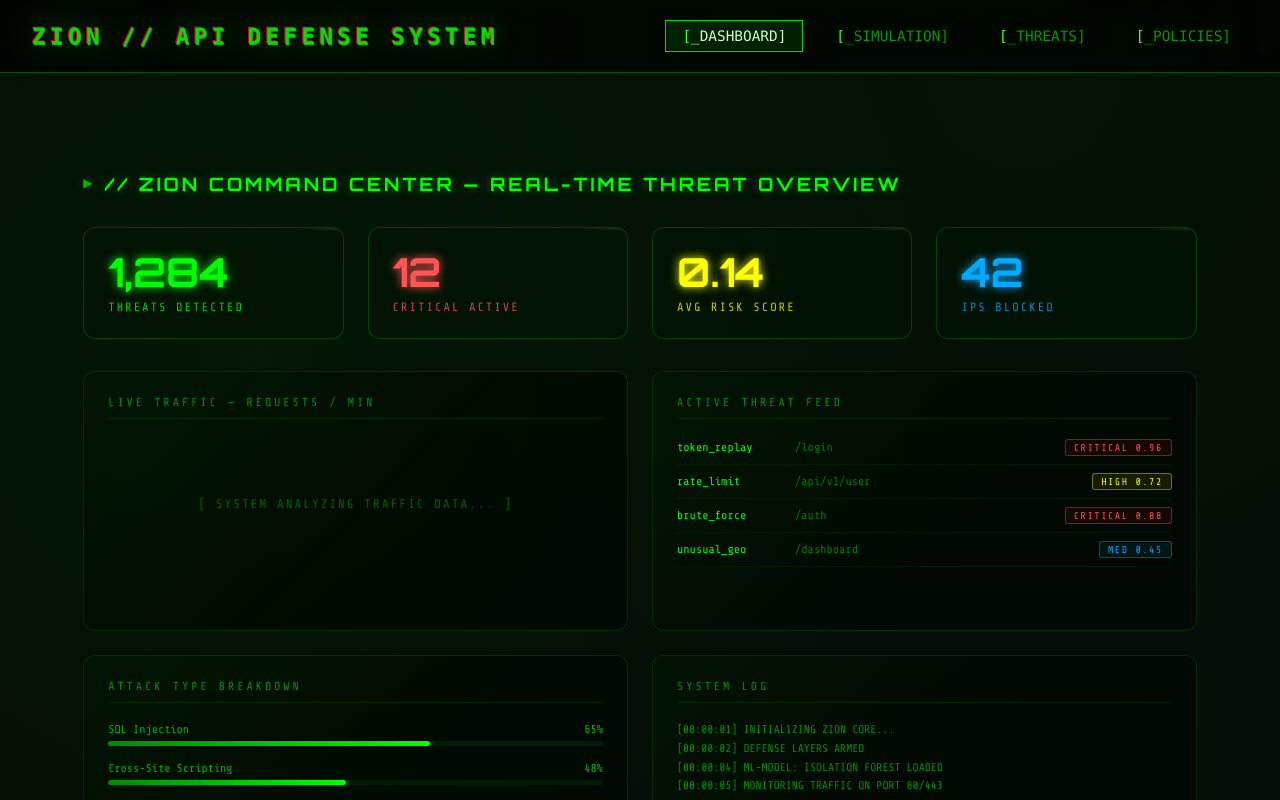
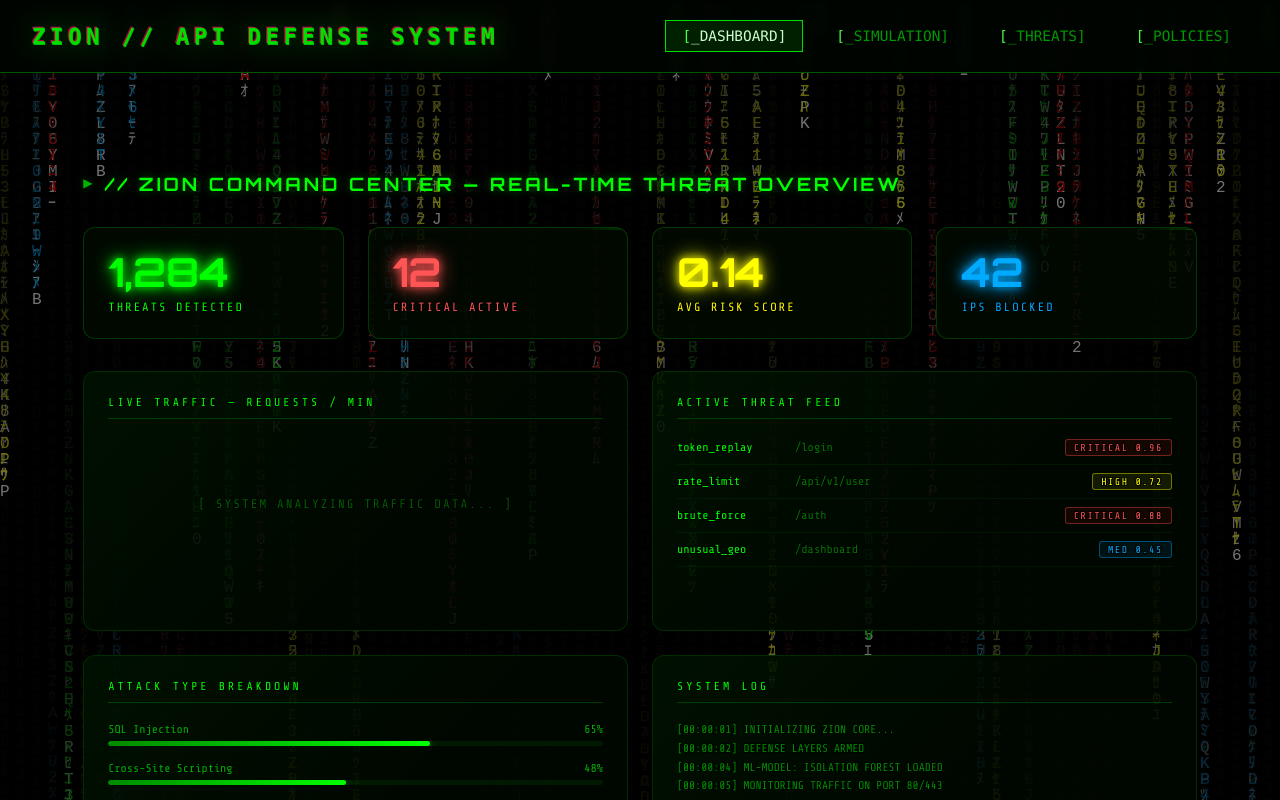
Before and after one commit to Byte-Builders-28/Zion, a React app in the folder frontend/: page /dashboard in a window 1280 px wide. Shown: the top 800 px of the page. Built offline with nearby package versions, Linux system fonts and the light colour scheme; the HTML template or start-up script is replaced by a standard one.

Commit message:
Updated the dashboard

```diff
--- a/frontend/src/App.css
+++ b/frontend/src/App.css
@@ -149,7 +149,7 @@ body {
 
 .zion-shell {
   min-height: 100vh;
-  background: radial-gradient(circle at top, rgba(0, 40, 0, 0.4), #010a05 70%);
+  background: transparent;
   color: var(--green-500);
 }
 
@@ -210,25 +210,23 @@ body {
 }
 
 .page-dashboard {
-  background: radial-gradient(circle at 20% 20%, rgba(0, 50, 0, 0.3), transparent 45%),
-              radial-gradient(circle at 80% 0%, rgba(0, 30, 0, 0.35), transparent 40%),
-              #040c06;
+  background: transparent;
 }
 
 .page-simulation {
-  background: linear-gradient(160deg, rgba(10, 30, 10, 0.2), rgba(2, 8, 5, 0.85));
+  background: rgba(0, 5, 0, 0.6);
 }
 
 .page-threats {
-  background: linear-gradient(120deg, rgba(0, 25, 10, 0.25), rgba(0, 0, 0, 0.8));
+  background: rgba(0, 5, 0, 0.6);
 }
 
 .page-policies {
-  background: radial-gradient(circle at center, rgba(0, 35, 5, 0.25), rgba(0, 0, 0, 0.85));
+  background: rgba(0, 5, 0, 0.6);
 }
 
 .page-section .border {
-  background: rgba(0, 0, 0, 0.55);
+  background: rgba(0, 0, 0, 0.2);
 }
 
 .zion-nav .nav-link::first-letter {
--- a/frontend/src/components/Dashboard.css
+++ b/frontend/src/components/Dashboard.css
@@ -6,9 +6,9 @@
 }
 
 .dashboard-stat-card {
-  background: rgba(0, 20, 0, 0.4);
-  backdrop-filter: blur(10px);
-  -webkit-backdrop-filter: blur(10px);
+  background: rgba(0, 10, 0, 0.88);
+  backdrop-filter: blur(8px);
+  -webkit-backdrop-filter: blur(8px);
   border: 1px solid rgba(0, 255, 0, 0.2);
   border-radius: 12px;
   padding: 1.5rem;
@@ -38,7 +38,7 @@
 
 .dashboard-stat-card:hover {
   transform: translateY(-5px);
-  background: rgba(0, 40, 0, 0.6);
+  background: rgba(0, 25, 0, 0.92);
   border-color: rgba(0, 255, 0, 0.6);
   box-shadow: 0 10px 30px rgba(0, 255, 0, 0.15);
 }
@@ -48,15 +48,26 @@
   font-size: 2.5rem;
   font-weight: 700;
   margin-bottom: 0.5rem;
-  text-shadow: 0 0 10px currentColor;
+  text-shadow:
+    0 0 8px currentColor,
+    -1px -1px 0 #000,
+     1px -1px 0 #000,
+    -1px  1px 0 #000,
+     1px  1px 0 #000,
+     0 0 20px currentColor;
 }
 
 .stat-label {
   font-family: 'Share Tech Mono', monospace;
   font-size: 0.75rem;
   letter-spacing: 2px;
-  opacity: 0.8;
+  opacity: 1;
   text-transform: uppercase;
+  text-shadow:
+    -1px -1px 0 #000,
+     1px -1px 0 #000,
+    -1px  1px 0 #000,
+     1px  1px 0 #000;
 }
 
 .dashboard-section-title {
@@ -76,8 +87,8 @@
 }
 
 .dashboard-panel {
-  background: rgba(0, 10, 0, 0.6);
-  backdrop-filter: blur(5px);
+  background: rgba(0, 8, 0, 0.88);
+  backdrop-filter: blur(8px);
   border: 1px solid rgba(0, 255, 0, 0.15);
   border-radius: 8px;
   padding: 1.25rem;
@@ -89,10 +100,37 @@
 }
 
 .panel-header {
-  color: rgba(0, 255, 0, 0.7);
+  color: #0f0;
   font-size: 0.8rem;
   margin-bottom: 1rem;
-  border-bottom: 1px solid rgba(0, 255, 0, 0.1);
+  border-bottom: 1px solid rgba(0, 255, 0, 0.2);
   padding-bottom: 0.5rem;
   font-family: 'Share Tech Mono', monospace;
+  text-shadow:
+    -1px -1px 0 #000,
+     1px -1px 0 #000,
+    -1px  1px 0 #000,
+     1px  1px 0 #000;
 }
+
+/* ── Readable text over matrix rain ── */
+.glass-panel *,
+.dashboard-panel *,
+.dashboard-stat-card * {
+  text-shadow:
+    -1px -1px 0 rgba(0,0,0,0.9),
+     1px -1px 0 rgba(0,0,0,0.9),
+    -1px  1px 0 rgba(0,0,0,0.9),
+     1px  1px 0 rgba(0,0,0,0.9);
+}
+
+/* Override for neon glow elements to keep their glow + dark outline */
+.stat-value {
+  text-shadow:
+    0 0 8px currentColor,
+    0 0 20px currentColor,
+    -1px -1px 0 #000,
+     1px -1px 0 #000,
+    -1px  1px 0 #000,
+     1px  1px 0 #000 !important;
+}
--- a/frontend/src/components/pages.css
+++ b/frontend/src/components/pages.css
@@ -20,9 +20,9 @@
 
 /* ── Glassmorphism panel ── */
 .glass-panel {
-  background: rgba(0, 8, 0, 0.6);
-  backdrop-filter: blur(14px);
-  -webkit-backdrop-filter: blur(14px);
+  background: rgba(0, 8, 0, 0.88);
+  backdrop-filter: blur(8px);
+  -webkit-backdrop-filter: blur(8px);
   border: 1px solid rgba(0, 255, 0, 0.15);
   border-radius: 12px;
   padding: 1.5rem;
@@ -63,11 +63,17 @@
   font-family: 'Share Tech Mono', monospace;
   font-size: 0.72rem;
   letter-spacing: 3px;
-  color: rgba(0, 255, 0, 0.55);
-  border-bottom: 1px solid rgba(0, 255, 0, 0.1);
+  color: #0f0;
+  border-bottom: 1px solid rgba(0, 255, 0, 0.2);
   padding-bottom: 0.6rem;
   margin-bottom: 1.25rem;
   text-transform: uppercase;
+  text-shadow:
+    -1px -1px 0 #000,
+     1px -1px 0 #000,
+    -1px  1px 0 #000,
+     1px  1px 0 #000,
+     0 0 8px rgba(0,255,0,0.6);
 }
 
 /* ── Progress bar ── */
@@ -197,7 +203,7 @@
 
 /* ── Stat mini card ── */
 .mini-stat {
-  background: rgba(0,8,0,0.5);
+  background: rgba(0, 8, 0, 0.88);
   border: 1px solid rgba(0,255,0,0.12);
   border-radius: 10px;
   padding: 1.1rem 1.25rem;
@@ -228,9 +234,9 @@
   margin-bottom: 2rem;
 }
 .dashboard-stat-card {
-  background: rgba(0, 20, 0, 0.45);
-  backdrop-filter: blur(10px);
-  -webkit-backdrop-filter: blur(10px);
+  background: rgba(0, 10, 0, 0.88);
+  backdrop-filter: blur(8px);
+  -webkit-backdrop-filter: blur(8px);
   border: 1px solid rgba(0, 255, 0, 0.18);
   border-radius: 12px;
   padding: 1.5rem;
@@ -250,7 +256,7 @@
   font-family: 'Orbitron', sans-serif;
   font-size: 2.4rem;
   font-weight: 700;
-  text-shadow: 0 0 10px currentColor;
+  text-shadow: 0 0 12px currentColor, 0 0 2px #000, 0 0 4px #000;
   line-height: 1;
   margin-bottom: 0.4rem;
 }
@@ -258,8 +264,9 @@
   font-family: 'Share Tech Mono', monospace;
   font-size: 0.7rem;
   letter-spacing: 2px;
-  opacity: 0.75;
+  opacity: 0.9;
   text-transform: uppercase;
+  text-shadow: 0 0 6px currentColor, 0 0 2px #000;
 }
 
 /* ── Entrance anim ── */
```
Also changed, not shown: frontend/src/components/Card.css (+14 -4 lines).
